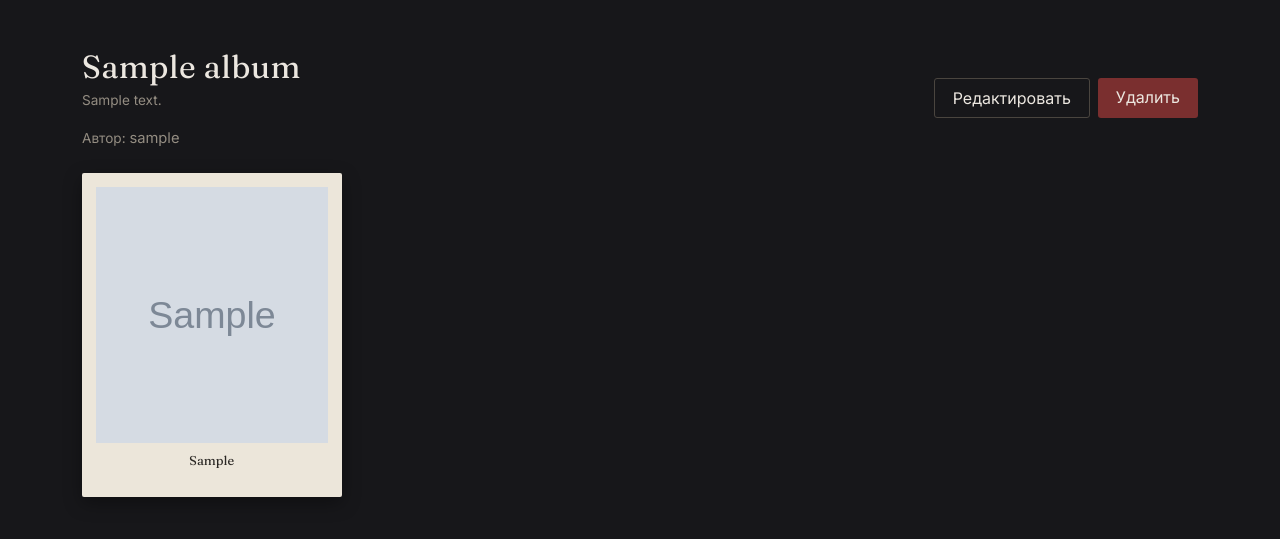
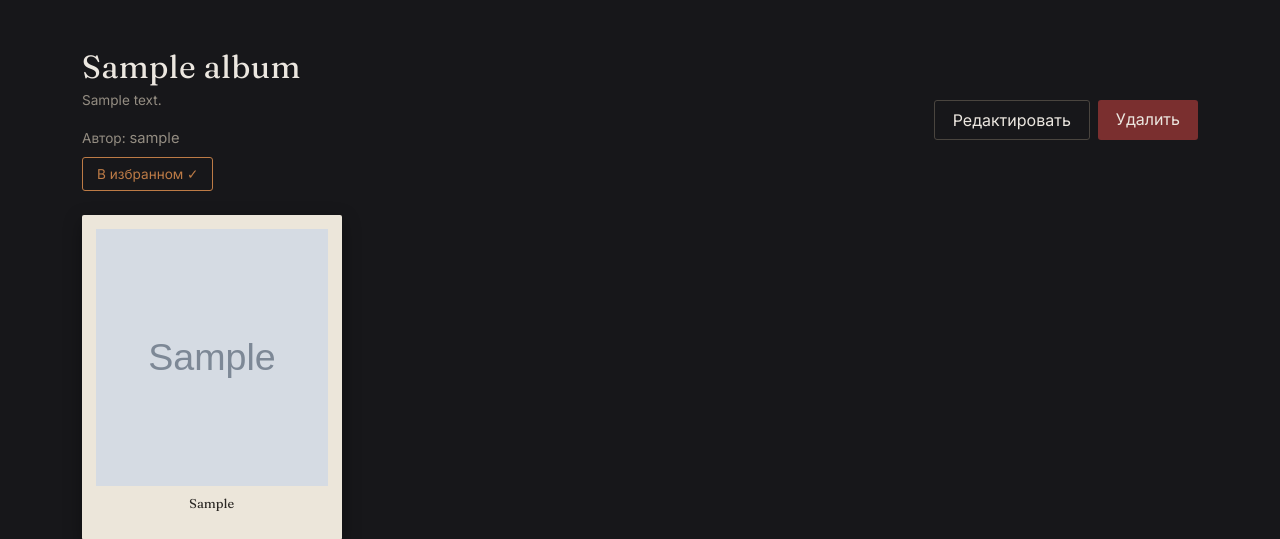
Before and after one commit to mad547/controlwork_9_Nikita_pyanzin, a Django app: page /album/1/ in a window 1280 px wide. Shown: the part 73-612 px from the top of the page. Run offline with Django 5.2, Linux system fonts and the light colour scheme; a user stored in the database is signed in; tables that the repository leaves empty hold one stand-in row (values such as "Sample post"); grey boxes marked "Sample" are stand-in pictures; parts of the project's set-up code (start-up, migrations or seed data) failed here and were passed over; some libraries are stand-ins or nearby versions.

Commit message:
добавил кнопку избранного d album_detail

```diff
--- a/source/templates/photos/album_detail.html
+++ b/source/templates/photos/album_detail.html
@@ -1,4 +1,5 @@
 {% extends 'base.html' %}
+{% load static %}
 
 {% block content %}
 <div class="d-flex align-items-center justify-content-between mb-3">
@@ -8,6 +9,13 @@
         <p class="meta-gallery mb-0">
             Автор: <a href="{% url 'accounts:profile' album.author.pk %}" class="link-gallery">{{ album.author.username }}</a>
         </p>
+        <div class="mt-2">
+            <button type="button"
+                    class="fav-btn{% if user_has_favorited %} is-favorite{% endif %}"
+                    data-url="{% url 'photos:album_favorite_toggle' album.pk %}">
+                {% if user_has_favorited %}В избранном ✓{% else %}В избранное{% endif %}
+            </button>
+        </div>
     </div>
     {% if album.author == request.user %}
         <div class="d-flex gap-2">
@@ -32,3 +40,7 @@
     {% endfor %}
 </div>
 {% endblock %}
+
+{% block extra_js %}
+<script src="{% static 'js/favorites.js' %}"></script>
+{% endblock %}
```
